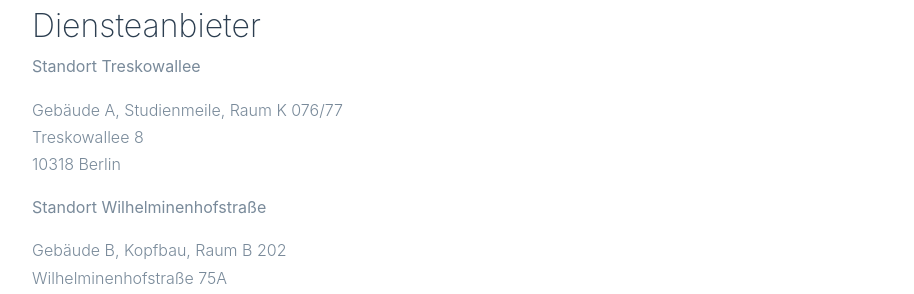
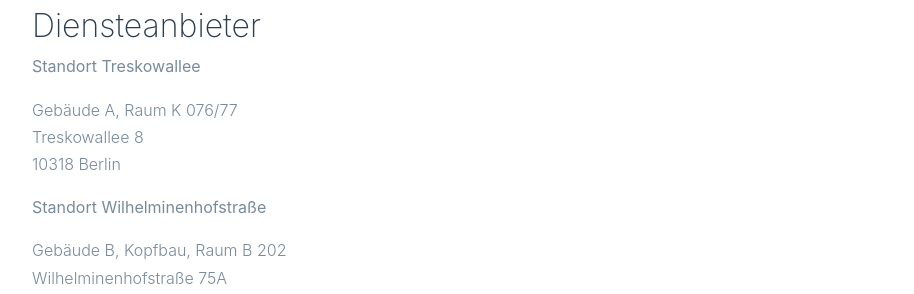
Before and after one commit to astahtwberlin/astahtwberlin.github.io, a Jekyll site: the page built from impressum.html, in a window 1280 px wide. Shown: the part 177-471 px from the top of the page, without its empty margins (53-967 px from the left). Built offline with Jekyll 4.4.1, drawn with Linux system fonts in a browser that asks for light colours; some web fonts are replaced.

Commit message:
Update from Forestry.io Carolina Track updated _data/infos.yml

```diff
--- a/_data/infos.yml
+++ b/_data/infos.yml
@@ -11,7 +11,7 @@ office:
   TA:
     strasse: Treskowallee 8
     plz_ort: 10318 Berlin
-    raum: Gebäude A, Studienmeile, Raum K 076/77
+    raum: Gebäude A, Raum K 076/77
   WH:
     strasse: Wilhelminenhofstraße 75A
     plz_ort: 12459 Berlin
```
